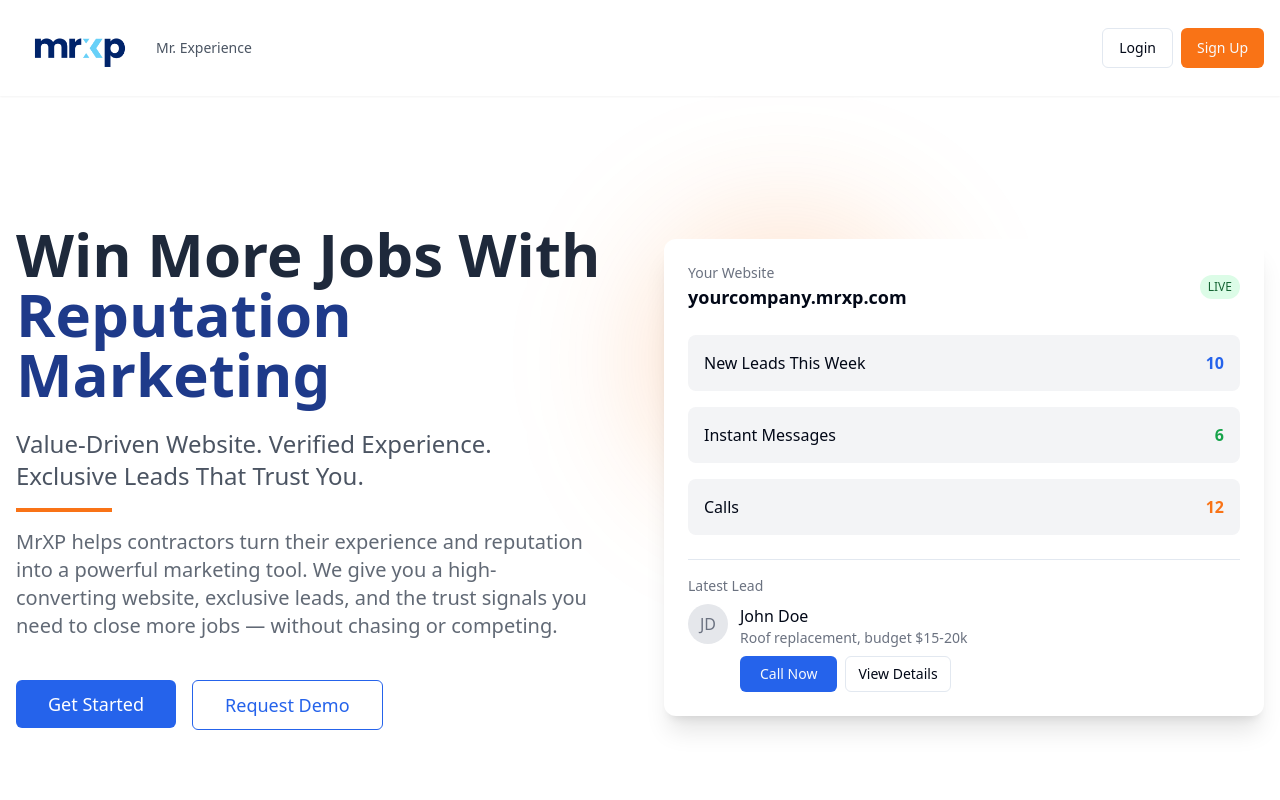
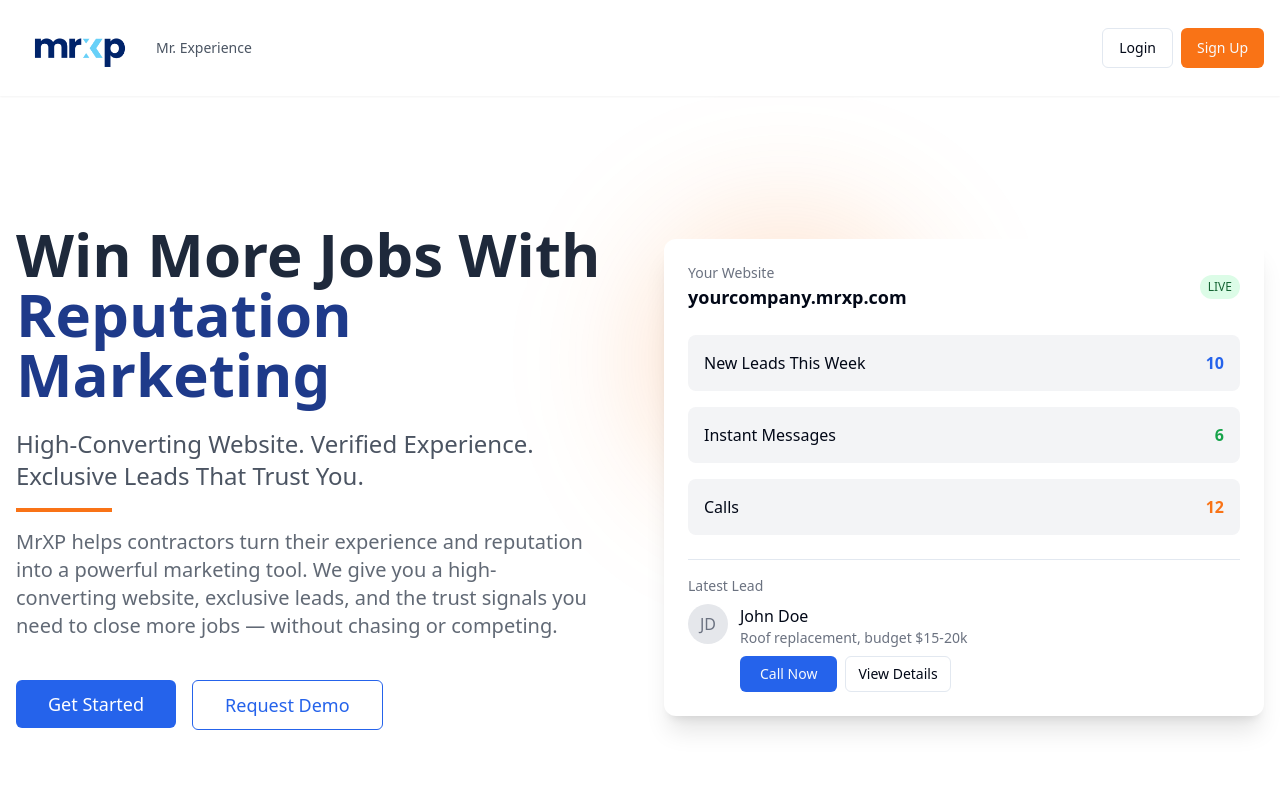
Before and after one commit to moemrxp/xp-lead-forge, a React (Vite) app: page / in a window 1280 px wide. Shown: the top 800 px of the page. Built offline with nearby package versions, Linux system fonts and the light colour scheme.

Commit message:
Update Hero subheadline
Changed "Value-Driven Website" to "High-Converting Website" in the Hero component.

```diff
--- a/src/components/home/Hero.tsx
+++ b/src/components/home/Hero.tsx
@@ -15,7 +15,7 @@ const Hero = () => {
 
             <div className="space-y-4">
               <p className="text-xl md:text-2xl text-mrxp-dark/80 max-w-xl mx-auto lg:mx-0 font-medium">
-                Value-Driven Website. Verified Experience. Exclusive Leads That Trust You.
+                High-Converting Website. Verified Experience. Exclusive Leads That Trust You.
               </p>
 
               <div className="flex justify-center lg:justify-start">
```
